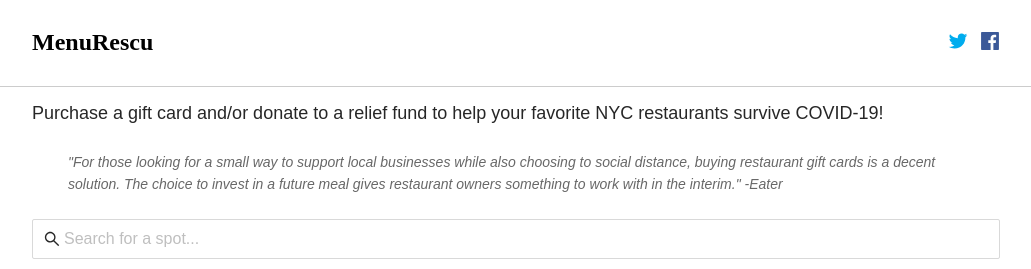
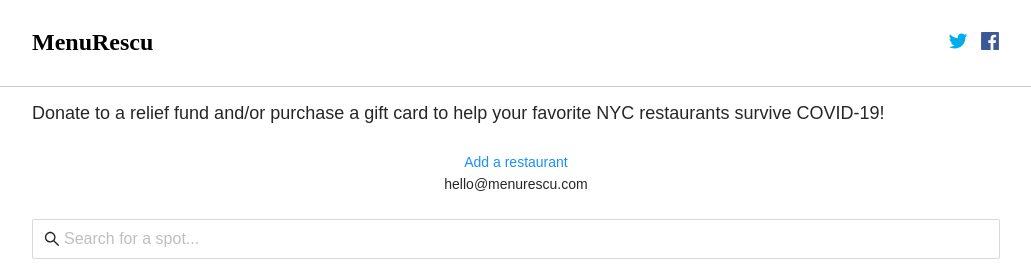
Before and after one commit to danielmichaelni/menurescu, a Next.js app: page / in a window 1280 px wide. Shown: the top 269 px of the page, without its empty margins (124-1155 px from the left). Built offline with nearby package versions, Linux system fonts and the light colour scheme; a web font is replaced by a local one.

Commit message:
make contact info more prominent

```diff
--- a/src/components/Footer.tsx
+++ b/src/components/Footer.tsx
@@ -3,20 +3,24 @@
     <>
       <div className="footer">
         <a
+          className="link"
           href="https://forms.gle/LF1qfdCH6JDmQL9c6"
           target="_blank"
           rel="noopener"
         >
           Add a restaurant
         </a>
-        <div>Contact: hello@menurescu.com</div>
+        <div>hello@menurescu.com</div>
       </div>
       <style jsx>{`
         .footer {
           align-items: center;
           display: flex;
           flex-direction: column;
-          padding-bottom: 36px;
+          padding-bottom: 24px;
+        }
+        .link:hover {
+          color: #5cc5c9;
         }
       `}</style>
     </>
--- a/src/components/Layout.tsx
+++ b/src/components/Layout.tsx
@@ -7,7 +7,6 @@
       <div className="container">
         <Header />
         <div className="content">{children}</div>
-        <Footer />
       </div>
       <style jsx>{`
         .container {
--- a/src/pages/_app.tsx
+++ b/src/pages/_app.tsx
@@ -13,10 +13,13 @@
           rel="stylesheet"
         />
         <link rel="icon" href="/favicon.ico" />
-        <meta property="og:title" content="MenuRescu" />
+        <meta
+          property="og:title"
+          content="MenuRescu: A relief fund and gift card directory for NYC restaurants"
+        />
         <meta
           property="og:description"
-          content="Purchase a gift card and/or donate to a relief fund to help your favorite NYC restaurants survive COVID-19!"
+          content="Donate to a relief fund and/or purchase a gift card to help your favorite NYC restaurants survive COVID-19!"
         />
       </Head>
       <Component {...pageProps} />
--- a/src/pages/index.tsx
+++ b/src/pages/index.tsx
@@ -7,6 +7,7 @@
 import data from "../../public/data.json";
 import { Restaurant } from "../types";
 import { initGA, logPageView } from "../utils/analytics";
+import Footer from "../components/Footer";
 
 const IndexPage = () => {
   const restaurants: Restaurant[] = data.restaurants;
@@ -45,15 +46,10 @@
     <>
       <Layout>
         <div className="blurb">
-          Purchase a gift card and/or donate to a relief fund to help your
+          Donate to a relief fund and/or purchase a gift card to help your
           favorite NYC restaurants survive COVID-19!
         </div>
-        <div className="quote">
-          "For those looking for a small way to support local businesses while
-          also choosing to social distance, buying restaurant gift cards is a
-          decent solution. The choice to invest in a future meal gives
-          restaurant owners something to work with in the interim." -Eater
-        </div>
+        <Footer />
         <div className="searchContainer">
           <Input
             allowClear
@@ -101,12 +97,6 @@
           font-size: 18px;
           margin-bottom: 24px;
         }
-        .quote {
-          color: #686868;
-          font-style: italic;
-          margin-bottom: 24px;
-          padding: 0 36px;
-        }
         .searchContainer {
           margin-bottom: 12px;
         }
```
